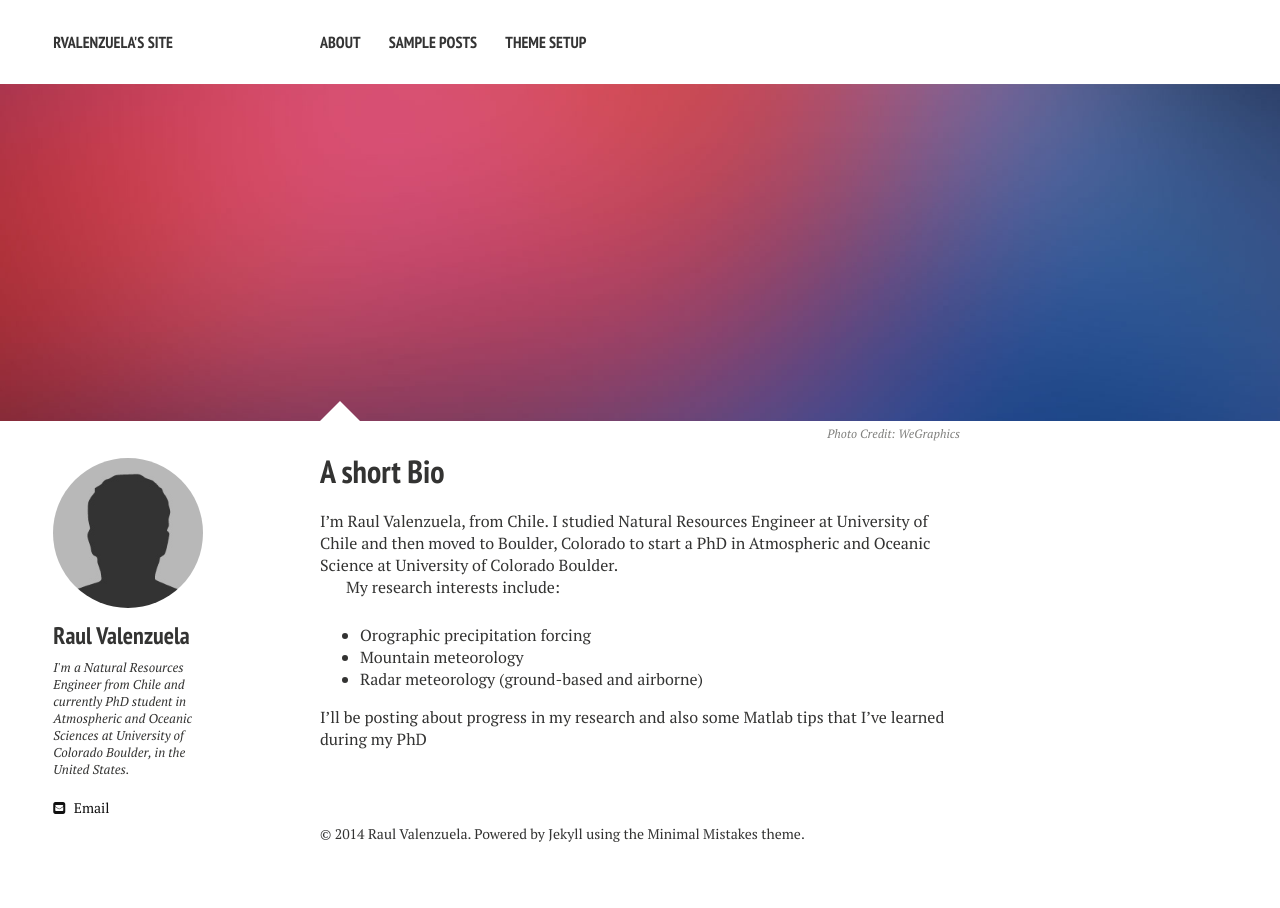
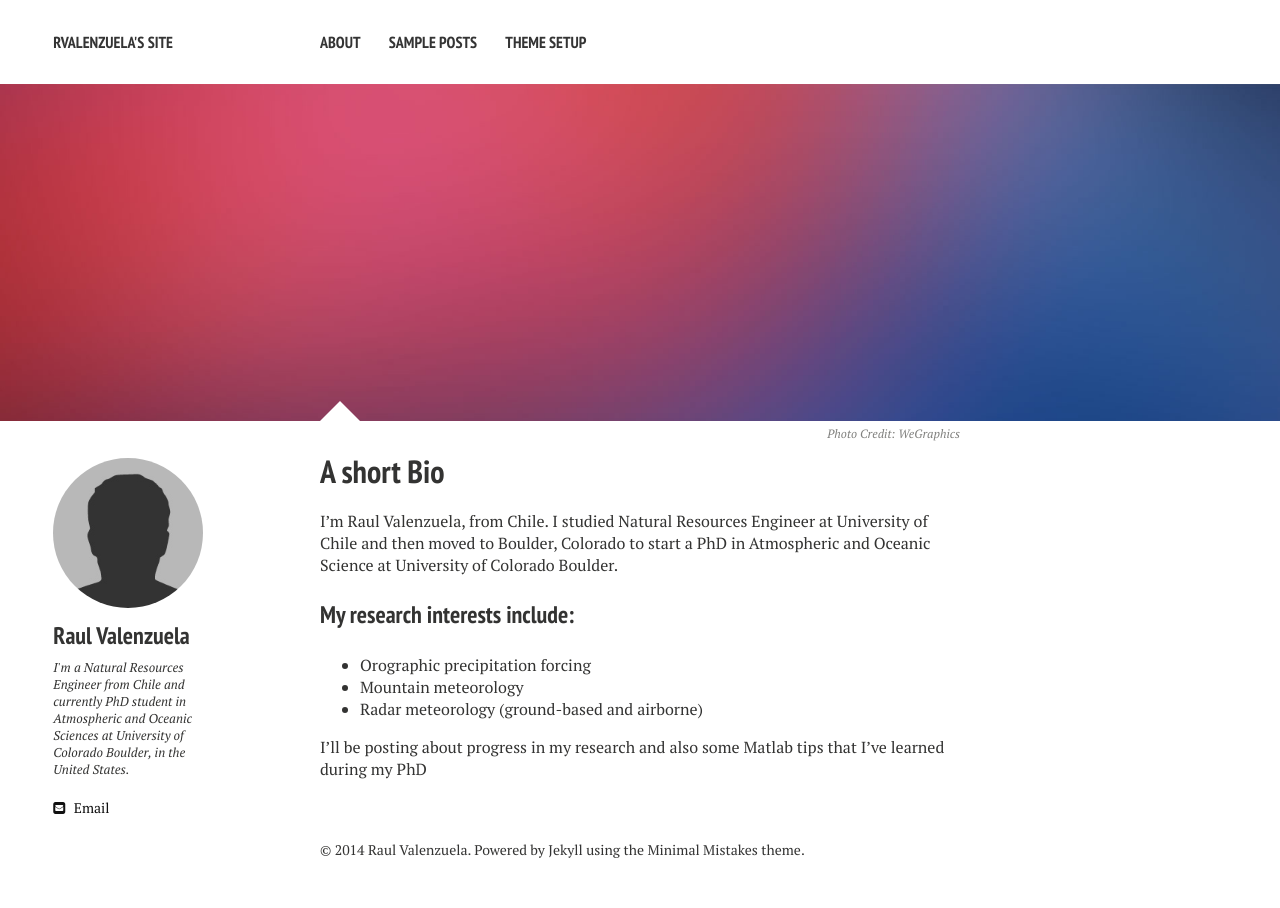
Before and after one commit to Joe-Robertson/rvalenzuelar.github.io, a Jekyll site: the page built from about/index.md, in a window 1280 px wide. Built offline with Jekyll 4.4.1, drawn with Linux system fonts in a browser that asks for light colours; nearby versions of some CDN libraries.

Commit message:
added subtitle instead of new paragraph

```diff
--- a/about/index.md
+++ b/about/index.md
@@ -13,7 +13,7 @@ image:
 I'm Raul Valenzuela, from Chile. I studied Natural Resources Engineer at University of Chile and then
 moved to Boulder, Colorado to start a PhD in Atmospheric and Oceanic Science at University of Colorado Boulder.
 
-My research interests include:
+###My research interests include:
 
 * Orographic precipitation forcing
 * Mountain meteorology
```
